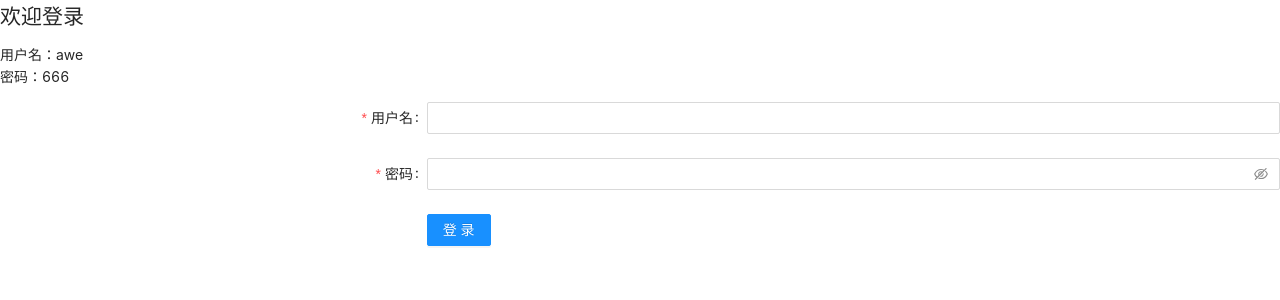
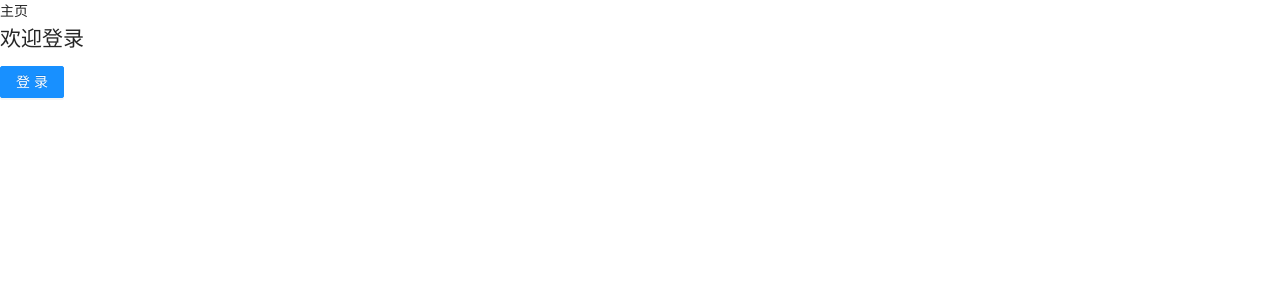
Before and after one commit to awefeng/fe-demo, a React app: page /login in a window 1280 px wide. Shown: the top 300 px of the page. Built offline with nearby package versions, Linux system fonts and the light colour scheme.

Commit message:
feat: 添加router的登录检测

```diff
--- a/src/app.tsx
+++ b/src/app.tsx
@@ -4,22 +4,17 @@ import './global.less'
 import 'antd/dist/antd.less'
 import { Provider } from 'react-redux'
 import React, { FC } from 'react'
-import {
-  BrowserRouter,
-  matchRoutes,
-  useLocation,
-  useRoutes
-} from 'react-router-dom'
-import routes from './routes/config'
+import { BrowserRouter, useRoutes } from 'react-router-dom'
+import routes, { RouterAuth } from './routes/config'
 
 const App: FC = () => {
   const Element = useRoutes(routes)
-  const { pathname } = useLocation()
-  const routers = matchRoutes(routes, location)
 
-  console.log(pathname, routers)
-  debugger
-  return <Provider store={store}>{Element}</Provider>
+  return (
+    <Provider store={store}>
+      <RouterAuth>{Element}</RouterAuth>
+    </Provider>
+  )
 }
 
 ReactDOM.render(
--- a/src/routes/config.tsx
+++ b/src/routes/config.tsx
@@ -1,18 +1,9 @@
-import React, { Suspense } from 'react'
-import type { RouteObject } from 'react-router-dom'
+import React, { FC, Fragment, Suspense } from 'react'
 import { Spin } from 'antd'
-import { Navigate } from 'react-router-dom'
 import { USER_ROLE_ENUM } from '@/constants/user'
-
-// 扩展Route定义
-export interface RouteProps extends RouteObject {
-  meta?: {
-    auth?: boolean
-    roles?: USER_ROLE_ENUM[]
-    unRoles?: USER_ROLE_ENUM[]
-  }
-  children?: RouteProps[]
-}
+import { RouteProps } from '@/types/routes'
+import { matchRoutes, Navigate, Outlet, useLocation } from 'react-router-dom'
+import { useAuth } from '@/utils/auth'
 
 function lazyLoad(Comp: React.LazyExoticComponent<any>): React.ReactNode {
   return (
@@ -36,10 +27,16 @@ function lazyLoad(Comp: React.LazyExoticComponent<any>): React.ReactNode {
 const routes: RouteProps[] = [
   {
     path: '/',
+    element: (
+      <div>
+        主页
+        <Outlet />
+      </div>
+    ),
     children: [
+      { index: true, element: <Navigate replace to='/welcome' /> },
       {
         path: 'welcome',
-        index: true,
         element: lazyLoad(React.lazy(() => import('@/views/welcome')))
       },
       {
@@ -58,7 +55,8 @@ const routes: RouteProps[] = [
         path: 'user-center',
         element: lazyLoad(React.lazy(() => import('@/views/userCenter'))),
         meta: {
-          auth: true
+          auth: true,
+          unRoles: [USER_ROLE_ENUM.GUEST]
         },
         children: [
           { index: true, element: 'select a user' },
@@ -76,3 +74,26 @@ const routes: RouteProps[] = [
 ]
 
 export default routes
+
+export const RouterAuth: FC = ({ children }) => {
+  const { isLogin } = useAuth()
+  const location = useLocation()
+  const mathchs = matchRoutes(routes, location)
+  const isNeedLogin = mathchs?.some((item) => {
+    const route: RouteProps = item.route
+
+    // 没有配置字段的直接返回
+    if (!route.meta) return false
+    // 返回是否需要登录
+    return route.meta.auth
+  })
+
+  if (isNeedLogin && !isLogin) {
+    console.log('需要登录')
+    // 跳转到登录
+    return <Navigate to='/login' state={{ from: location.pathname }} replace />
+  }
+
+  // return children as React.ReactElement
+  return <Fragment>{children}</Fragment>
+}
--- a/src/store/index.ts
+++ b/src/store/index.ts
@@ -5,7 +5,6 @@ const store = configureStore({
   reducer: rootReducer
 })
 
-console.log('ok')
 export type AppDispatch = typeof store.dispatch
 export const dispatch = store.dispatch
 export default store
--- /dev/null
+++ b/src/utils/auth.ts
@@ -0,0 +1,33 @@
+import { USER_ROLE_ENUM } from '@/constants/user'
+import { dispatch } from '@/store'
+import { init, setUserInfo } from '@/store/user'
+
+/**
+ * 这里本该是读取登录态
+ * 我们直接写死 每次进来都是未登录
+ */
+let isLogin = false
+
+const signIn = () => {
+  isLogin = true
+  dispatch(
+    setUserInfo({
+      userId: '123',
+      name: 'awefeng',
+      phone: '',
+      role: USER_ROLE_ENUM.ADMIN
+    })
+  )
+}
+const signOut = () => {
+  isLogin = false
+  dispatch(init())
+}
+
+export function useAuth() {
+  return {
+    signIn,
+    signOut,
+    isLogin
+  }
+}
--- a/src/views/login/index.tsx
+++ b/src/views/login/index.tsx
@@ -1,49 +1,27 @@
 import { FC, Fragment } from 'react'
-import { Form, Input, Button } from 'antd'
+import { Button } from 'antd'
+import { useAuth } from '@/utils/auth'
+import { useLocation, useNavigate } from 'react-router-dom'
 
 const Login: FC = () => {
-  const onFinish = (user) => {
-    console.log(user)
-  }
+  const { signIn } = useAuth()
+  const location = useLocation()
+  const navigate = useNavigate()
+  const state: any = location.state
+  const from = state ? state.from : '/'
 
   return (
     <Fragment>
       <h2>欢迎登录</h2>
-      <p>
-        用户名：awe
-        <br />
-        密码：666
-      </p>
-      <Form
-        name='basic'
-        labelCol={{ span: 8 }}
-        wrapperCol={{ span: 16 }}
-        initialValues={{ remember: true }}
-        onFinish={onFinish}
-        autoComplete='off'
+      <Button
+        type='primary'
+        onClick={() => {
+          signIn()
+          navigate(from)
+        }}
       >
-        <Form.Item
-          label='用户名'
-          name='username'
-          rules={[{ required: true, message: 'Please input your username!' }]}
-        >
-          <Input />
-        </Form.Item>
-
-        <Form.Item
-          label='密码'
-          name='password'
-          rules={[{ required: true, message: 'Please input your password!' }]}
-        >
-          <Input.Password />
-        </Form.Item>
-
-        <Form.Item wrapperCol={{ offset: 8, span: 16 }}>
-          <Button type='primary' htmlType='submit'>
-            登录
-          </Button>
-        </Form.Item>
-      </Form>
+        登录
+      </Button>
     </Fragment>
   )
 }
--- a/src/views/settings/index.tsx
+++ b/src/views/settings/index.tsx
@@ -1,7 +1,10 @@
 import { FC } from 'react'
+import { useSelector } from 'react-redux'
 
 const Setting: FC = () => {
-  return <h1>这是设置界面</h1>
+  const { name } = useSelector((state) => state.user)
+
+  return <h1>这是设置界面, 欢迎你 - {name}</h1>
 }
 
 export default Setting
--- a/src/views/userCenter/index.tsx
+++ b/src/views/userCenter/index.tsx
@@ -1,5 +1,5 @@
 import { FC, Fragment } from 'react'
-import { Link, Outlet, NavLink } from 'react-router-dom'
+import { Outlet, NavLink } from 'react-router-dom'
 import { getInvoices } from './data'
 
 const UserCenter: FC = () => {
--- a/src/views/welcome/index.tsx
+++ b/src/views/welcome/index.tsx
@@ -1,28 +1,14 @@
-import { Button, message } from 'antd'
+import { Button } from 'antd'
 import { FC, Fragment } from 'react'
 import styles from './index.less'
-import { useDispatch, useSelector } from 'react-redux'
-import { setUserInfo } from '@/store/user'
 import { Link, Outlet, useNavigate } from 'react-router-dom'
 
 const Welcome: FC = () => {
-  const dispath = useDispatch()
-  const { name } = useSelector((state) => state.user)
   const navigate = useNavigate()
 
   return (
     <Fragment>
-      <Button
-        type='primary'
-        danger
-        onClick={() => {
-          dispath(setUserInfo({ name: 'awefeng' }))
-          message.success('登录成功')
-        }}
-      >
-        登录 awefeng
-      </Button>
-      <div className={styles.welcome}>欢迎: {name}</div>
+      <div className={styles.welcome}>欢迎</div>
       <nav
         style={{
           borderBottom: 'solid 1px',
```
Also changed, not shown: src/types/routes.d.ts (added, +12 -0 lines).
